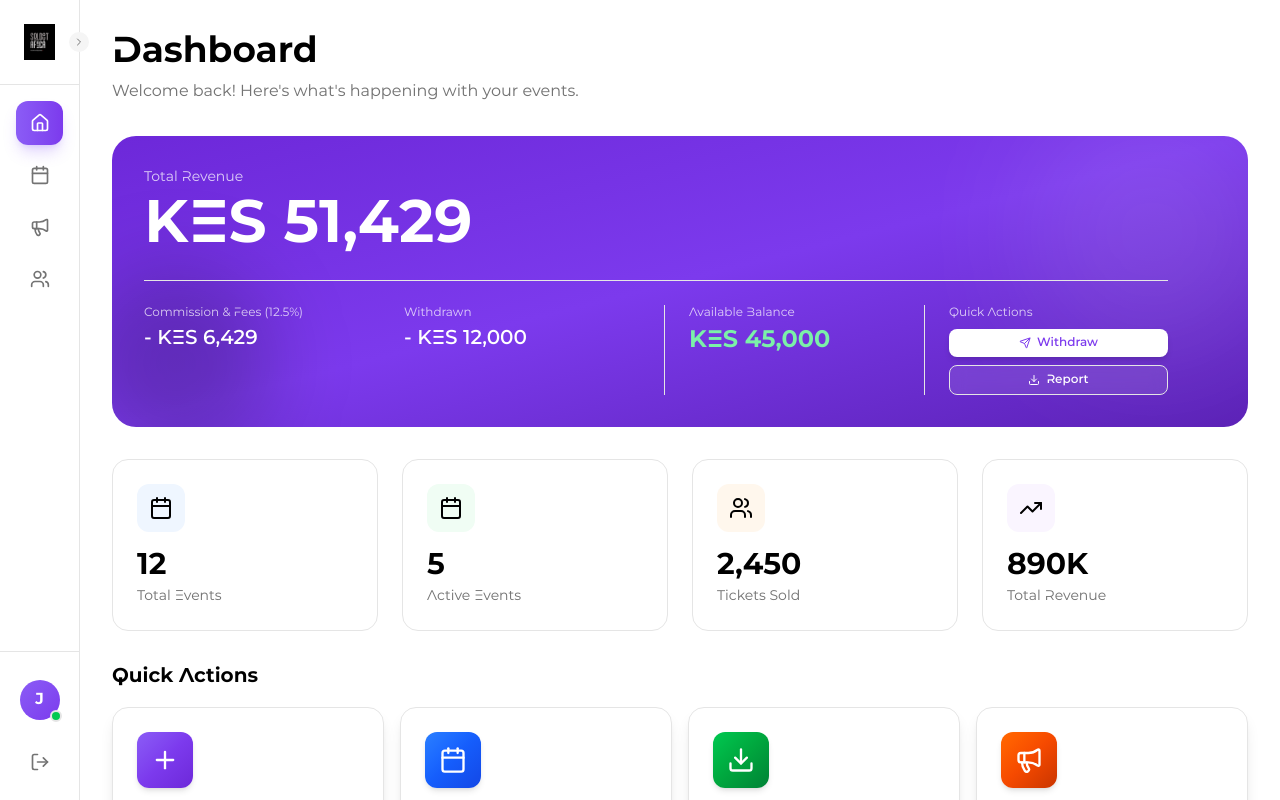
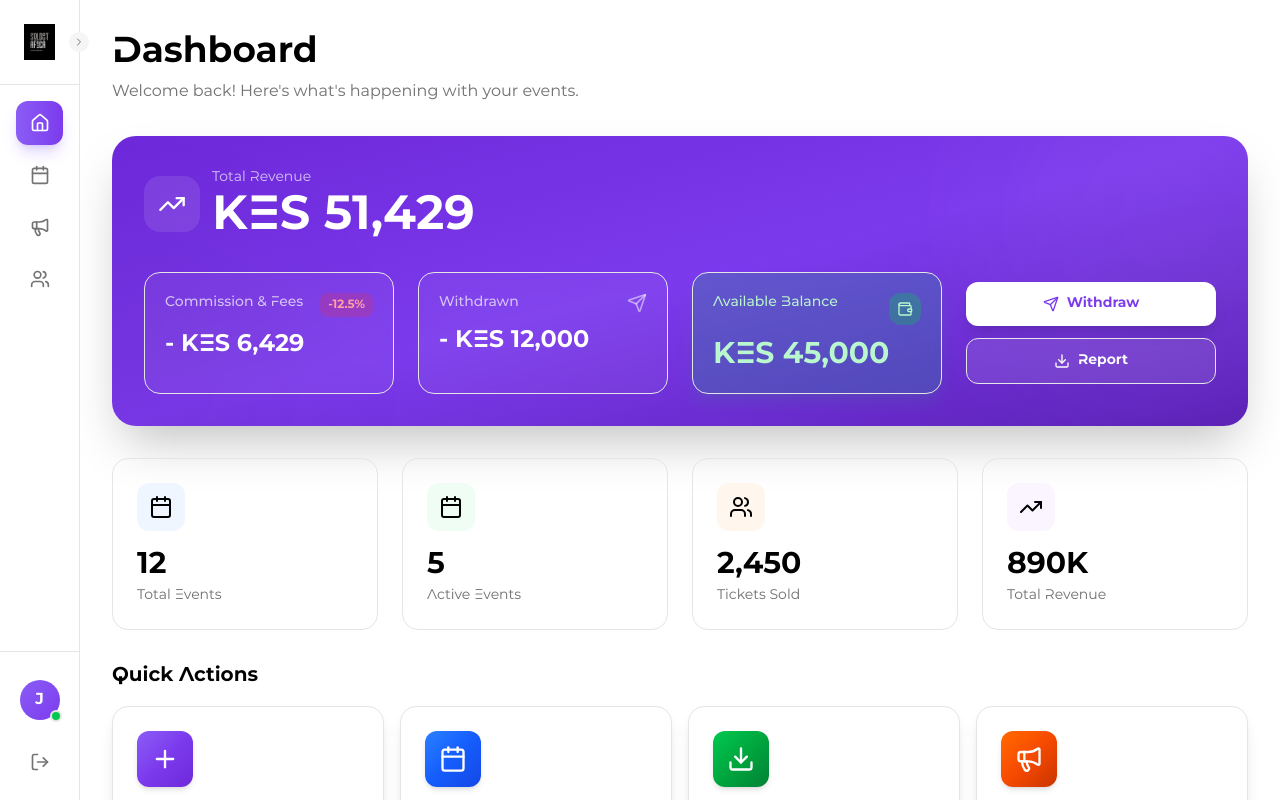
Before and after one commit to StdioX-Labs/web-dashboard, a Next.js app: page /dashboard in a window 1280 px wide. Built offline with nearby package versions, Linux system fonts and the light colour scheme.

Commit message:
events page

```diff
--- a/components/dashboard-home.tsx
+++ b/components/dashboard-home.tsx
@@ -44,64 +44,215 @@ export default function DashboardHome() {
         <p className="text-sm sm:text-base text-muted-foreground">Welcome back! Here&apos;s what&apos;s happening with your events.</p>
       </motion.div>
 
-      {/* Wallet Summary Card - Mobile friendly */}
+      {/* Wallet Card - Responsive Design */}
       <motion.div
         initial={{ opacity: 0, y: 20 }}
         animate={{ opacity: 1, y: 0 }}
         transition={{ delay: 0.1 }}
         className="mb-6 sm:mb-8"
       >
-        <div className="relative overflow-hidden rounded-2xl sm:rounded-3xl bg-gradient-to-br from-[#6d28d9] via-[#7c3aed] to-[#5b21b6] p-4 sm:p-6 lg:p-8 text-white">
-          {/* Subtle accent circles */}
-          <div className="absolute -right-8 -top-8 w-40 h-40 sm:w-64 sm:h-64 rounded-full bg-white/10 blur-3xl" />
-          <div className="absolute -left-8 -bottom-8 w-32 h-32 sm:w-48 sm:h-48 rounded-full bg-black/20 blur-2xl" />
+        {/* Mobile - Credit Card Style */}
+        <div className="md:hidden relative overflow-hidden rounded-2xl bg-gradient-to-br from-[#6d28d9] via-[#7c3aed] to-[#5b21b6] p-6 text-white shadow-2xl max-w-md mx-auto aspect-[1.586/1]">
+          {/* Subtle animated background */}
+          <motion.div
+            animate={{
+              scale: [1, 1.1, 1],
+              opacity: [0.2, 0.3, 0.2]
+            }}
+            transition={{
+              duration: 8,
+              repeat: Infinity,
+              ease: "easeInOut"
+            }}
+            className="absolute -right-12 -top-12 w-48 h-48 rounded-full bg-white/10 blur-2xl"
+          />
 
-          <div className="relative z-10">
-            <div className="max-w-5xl">
-              {/* Total Revenue */}
-              <div className="mb-4 sm:mb-6">
-                <p className="text-xs sm:text-sm opacity-75 mb-1 sm:mb-2">Total Revenue</p>
-                <p className="text-3xl sm:text-4xl lg:text-5xl xl:text-6xl font-bold break-words">
+          <div className="relative z-10 h-full flex flex-col justify-between">
+            {/* Top Section - Available Balance */}
+            <div>
+              <div className="flex items-center gap-2 mb-3">
+                <div className="w-10 h-10 rounded-xl bg-white/10 backdrop-blur-sm flex items-center justify-center">
+                  <Wallet className="w-5 h-5" />
+                </div>
+                <div>
+                  <p className="text-xs opacity-70 uppercase tracking-wider">Available Balance</p>
+                  <p className="text-2xl font-bold">
+                    {dashboardData.wallet.currency} {dashboardData.wallet.balance.toLocaleString()}
+                  </p>
+                </div>
+              </div>
+            </div>
+
+            {/* Middle Section - Stats */}
+            <div className="grid grid-cols-3 gap-3 py-3 border-y border-white/10">
+              <div>
+                <p className="text-xs opacity-60 mb-0.5">Revenue</p>
+                <p className="text-sm font-semibold">
                   {dashboardData.wallet.currency} {(dashboardData.wallet.balance / 0.875).toLocaleString(undefined, { maximumFractionDigits: 0 })}
                 </p>
               </div>
+              <div>
+                <p className="text-xs opacity-60 mb-0.5">Fees</p>
+                <p className="text-sm font-semibold">
+                  - {((dashboardData.wallet.balance / 0.875) * 0.125).toLocaleString(undefined, { maximumFractionDigits: 0 })}
+                </p>
+              </div>
+              <div>
+                <p className="text-xs opacity-60 mb-0.5">Withdrawn</p>
+                <p className="text-sm font-semibold">
+                  - {dashboardData.wallet.pending.toLocaleString()}
+                </p>
+              </div>
+            </div>
 
-              {/* Breakdown */}
-              <div className="grid grid-cols-1 sm:grid-cols-2 lg:grid-cols-4 gap-4 pt-4 sm:pt-6 border-t border-white/20">
-                <div className="pb-4 border-b border-white/10 sm:border-b-0">
-                  <p className="text-xs opacity-75 mb-1">Commission & Fees (12.5%)</p>
-                  <p className="text-base sm:text-lg lg:text-xl font-semibold break-words">
-                    - {dashboardData.wallet.currency} {((dashboardData.wallet.balance / 0.875) * 0.125).toLocaleString(undefined, { maximumFractionDigits: 0 })}
-                  </p>
+            {/* Bottom Section - Actions */}
+            <div className="flex gap-2">
+              <motion.button
+                whileHover={{ scale: 1.02 }}
+                whileTap={{ scale: 0.98 }}
+                className="flex-1 px-4 py-2.5 bg-white/90 text-[#7c3aed] rounded-xl text-sm font-bold transition-all flex items-center justify-center gap-2 shadow-lg hover:bg-white cursor-pointer"
+              >
+                <Send className="w-4 h-4" />
+                Withdraw
+              </motion.button>
+              <motion.button
+                whileHover={{ scale: 1.02 }}
+                whileTap={{ scale: 0.98 }}
+                className="px-4 py-2.5 bg-white/10 hover:bg-white/20 backdrop-blur-sm rounded-xl text-sm font-bold transition-all flex items-center justify-center gap-2 border border-white/20 cursor-pointer"
+              >
+                <Download className="w-4 h-4" />
+              </motion.button>
+            </div>
+          </div>
+        </div>
+
+        {/* Desktop/iPad - Expanded Layout */}
+        <div className="hidden md:block relative overflow-hidden rounded-3xl bg-gradient-to-br from-[#6d28d9] via-[#7c3aed] to-[#5b21b6] p-6 lg:p-8 text-white shadow-2xl">
+          {/* Animated gradient orbs */}
+          <motion.div
+            animate={{
+              scale: [1, 1.2, 1],
+              opacity: [0.3, 0.5, 0.3]
+            }}
+            transition={{
+              duration: 8,
+              repeat: Infinity,
+              ease: "easeInOut"
+            }}
+            className="absolute -right-20 -top-20 w-80 h-80 rounded-full bg-white/10 blur-3xl"
+          />
+          <motion.div
+            animate={{
+              scale: [1.2, 1, 1.2],
+              opacity: [0.2, 0.4, 0.2]
+            }}
+            transition={{
+              duration: 6,
+              repeat: Infinity,
+              ease: "easeInOut"
+            }}
+            className="absolute -left-20 -bottom-20 w-64 h-64 rounded-full bg-black/20 blur-3xl"
+          />
+
+          <div className="relative z-10">
+            {/* Header with Revenue */}
+            <div className="mb-6 lg:mb-8">
+              <div className="flex items-center gap-3 mb-3 lg:mb-4">
+                <div className="w-12 h-12 lg:w-14 lg:h-14 rounded-2xl bg-white/10 backdrop-blur-sm flex items-center justify-center flex-shrink-0">
+                  <TrendingUp className="w-6 h-6 lg:w-7 lg:h-7" />
                 </div>
-                <div className="pb-4 border-b border-white/10 sm:border-b-0">
-                  <p className="text-xs opacity-75 mb-1">Withdrawn</p>
-                  <p className="text-base sm:text-lg lg:text-xl font-semibold break-words">
-                    - {dashboardData.wallet.currency} {dashboardData.wallet.pending.toLocaleString()}
-                  </p>
+                <div className="min-w-0 flex-1">
+                  <p className="text-sm opacity-70 mb-1">Total Revenue</p>
+                  <motion.h2
+                    initial={{ scale: 0.9, opacity: 0 }}
+                    animate={{ scale: 1, opacity: 1 }}
+                    transition={{ delay: 0.3 }}
+                    className="text-3xl lg:text-4xl xl:text-5xl font-bold truncate"
+                  >
+                    {dashboardData.wallet.currency} {(dashboardData.wallet.balance / 0.875).toLocaleString(undefined, { maximumFractionDigits: 0 })}
+                  </motion.h2>
                 </div>
-                <div className="pb-4 border-b border-white/10 lg:border-b-0 lg:border-l lg:border-white/20 lg:pl-6">
-                  <p className="text-xs opacity-75 mb-1">Available Balance</p>
-                  <p className="text-lg sm:text-xl lg:text-2xl font-bold text-green-300 break-words">
-                    {dashboardData.wallet.currency} {dashboardData.wallet.balance.toLocaleString()}
-                  </p>
-                </div>
-                <div className="lg:border-l lg:border-white/20 lg:pl-6">
-                  <p className="text-xs opacity-75 mb-2">Quick Actions</p>
-                  <div className="flex flex-row sm:flex-col gap-2">
-                    <button className="flex-1 sm:flex-none px-3 py-2 sm:py-1.5 bg-white text-[#7c3aed] hover:bg-white/90 rounded-lg text-xs font-semibold transition-all flex items-center justify-center gap-1.5 cursor-pointer shadow-md">
-                      <Send className="w-3 h-3" />
-                      <span className="hidden sm:inline">Withdraw</span>
-                      <span className="sm:hidden">Withdraw</span>
-                    </button>
-                    <button className="flex-1 sm:flex-none px-3 py-2 sm:py-1.5 bg-white/10 hover:bg-white/20 backdrop-blur-sm rounded-lg text-xs font-semibold transition-all flex items-center justify-center gap-1.5 border border-white/20 cursor-pointer">
-                      <Download className="w-3 h-3" />
-                      <span className="hidden sm:inline">Report</span>
-                      <span className="sm:hidden">Report</span>
-                    </button>
+              </div>
+            </div>
+
+            {/* Grid Layout */}
+            <div className="grid grid-cols-2 lg:grid-cols-4 gap-3 lg:gap-4 xl:gap-6">
+              {/* Commission & Fees */}
+              <motion.div
+                initial={{ opacity: 0, y: 10 }}
+                animate={{ opacity: 1, y: 0 }}
+                transition={{ delay: 0.4 }}
+                className="p-4 lg:p-5 rounded-2xl bg-white/5 backdrop-blur-sm border border-white/10 hover:bg-white/10 transition-all duration-300"
+              >
+                <div className="flex items-start justify-between gap-2 mb-3">
+                  <p className="text-xs lg:text-sm text-white/70 font-medium flex-1 min-w-0">Commission & Fees</p>
+                  <div className="px-2 py-1 rounded-lg bg-red-500/20 flex items-center justify-center flex-shrink-0">
+                    <span className="text-[10px] lg:text-xs text-red-300 font-bold whitespace-nowrap">-12.5%</span>
                   </div>
                 </div>
-              </div>
+                <p className="text-lg lg:text-xl xl:text-2xl font-bold truncate">
+                  - {dashboardData.wallet.currency} {((dashboardData.wallet.balance / 0.875) * 0.125).toLocaleString(undefined, { maximumFractionDigits: 0 })}
+                </p>
+              </motion.div>
+
+              {/* Withdrawn */}
+              <motion.div
+                initial={{ opacity: 0, y: 10 }}
+                animate={{ opacity: 1, y: 0 }}
+                transition={{ delay: 0.5 }}
+                className="p-4 lg:p-5 rounded-2xl bg-white/5 backdrop-blur-sm border border-white/10 hover:bg-white/10 transition-all duration-300"
+              >
+                <div className="flex items-start justify-between gap-2 mb-3">
+                  <p className="text-xs lg:text-sm text-white/70 font-medium flex-1 min-w-0">Withdrawn</p>
+                  <Send className="w-4 h-4 lg:w-5 lg:h-5 text-white/50 flex-shrink-0" />
+                </div>
+                <p className="text-lg lg:text-xl xl:text-2xl font-bold truncate">
+                  - {dashboardData.wallet.currency} {dashboardData.wallet.pending.toLocaleString()}
+                </p>
+              </motion.div>
+
+              {/* Available Balance */}
+              <motion.div
+                initial={{ opacity: 0, y: 10 }}
+                animate={{ opacity: 1, y: 0 }}
+                transition={{ delay: 0.6 }}
+                className="p-4 lg:p-5 rounded-2xl bg-gradient-to-br from-green-500/20 to-emerald-500/20 backdrop-blur-sm border border-green-400/30 shadow-lg shadow-green-500/10"
+              >
+                <div className="flex items-start justify-between gap-2 mb-3">
+                  <p className="text-xs lg:text-sm text-green-200 font-medium flex-1 min-w-0">Available Balance</p>
+                  <div className="w-7 h-7 lg:w-8 lg:h-8 rounded-xl bg-green-500/30 flex items-center justify-center flex-shrink-0">
+                    <Wallet className="w-3.5 h-3.5 lg:w-4 lg:h-4 text-green-200" />
+                  </div>
+                </div>
+                <p className="text-xl lg:text-2xl xl:text-3xl font-bold text-green-200 truncate">
+                  {dashboardData.wallet.currency} {dashboardData.wallet.balance.toLocaleString()}
+                </p>
+              </motion.div>
+
+              {/* Quick Actions */}
+              <motion.div
+                initial={{ opacity: 0, y: 10 }}
+                animate={{ opacity: 1, y: 0 }}
+                transition={{ delay: 0.7 }}
+                className="flex flex-col gap-2 lg:gap-3 justify-center"
+              >
+                <motion.button
+                  whileHover={{ scale: 1.02 }}
+                  whileTap={{ scale: 0.98 }}
+                  className="w-full px-3 lg:px-4 py-2.5 lg:py-3 bg-white text-[#7c3aed] rounded-xl text-xs lg:text-sm font-bold transition-all flex items-center justify-center gap-2 shadow-lg hover:shadow-xl cursor-pointer"
+                >
+                  <Send className="w-3.5 h-3.5 lg:w-4 lg:h-4" />
+                  <span>Withdraw</span>
+                </motion.button>
+                <motion.button
+                  whileHover={{ scale: 1.02 }}
+                  whileTap={{ scale: 0.98 }}
+                  className="w-full px-3 lg:px-4 py-2.5 lg:py-3 bg-white/10 hover:bg-white/20 backdrop-blur-sm rounded-xl text-xs lg:text-sm font-bold transition-all flex items-center justify-center gap-2 border border-white/20 cursor-pointer"
+                >
+                  <Download className="w-3.5 h-3.5 lg:w-4 lg:h-4" />
+                  <span>Report</span>
+                </motion.button>
+              </motion.div>
             </div>
           </div>
         </div>
--- a/components/events-page.tsx
+++ b/components/events-page.tsx
@@ -123,37 +123,6 @@ export default function EventsPage() {
             <Plus className="w-4 h-4 sm:w-5 sm:h-5" />
             Create Event
           </Link>
-        </div>
-
-        {/* Summary Stats */}
-        <div className="grid grid-cols-2 lg:grid-cols-4 gap-3 sm:gap-4">
-          {[
-            { label: "Total Events", value: stats.totalEvents, icon: Calendar, color: "from-blue-500 to-blue-600" },
-            { label: "Active", value: stats.activeEvents, icon: CheckCircle, color: "from-green-500 to-green-600" },
-            { label: "Pending", value: stats.pendingEvents, icon: Clock, color: "from-orange-500 to-orange-600" },
-            { label: "Total Revenue", value: `KES ${(stats.totalRevenue / 1000).toFixed(0)}K`, icon: TrendingUp, color: "from-purple-500 to-purple-600" },
-          ].map((stat, index) => {
-            const Icon = stat.icon
-            return (
-              <motion.div
-                key={stat.label}
-                initial={{ opacity: 0, y: 20 }}
-                animate={{ opacity: 1, y: 0 }}
-                transition={{ delay: 0.1 + index * 0.05 }}
-                className="rounded-xl sm:rounded-2xl border border-border bg-card p-4 sm:p-5"
-              >
-                <div className="flex items-center gap-3 mb-2">
-                  <div className={cn("w-10 h-10 rounded-lg bg-gradient-to-br flex items-center justify-center", stat.color)}>
-                    <Icon className="w-5 h-5 text-white" />
-                  </div>
-                  <div className="flex-1 min-w-0">
-                    <p className="text-xl sm:text-2xl font-bold truncate">{stat.value}</p>
-                  </div>
-                </div>
-                <p className="text-xs sm:text-sm text-muted-foreground">{stat.label}</p>
-              </motion.div>
-            )
-          })}
         </div>
       </motion.div>
 
@@ -283,6 +252,18 @@ export default function EventsPage() {
                       </div>
                     </div>
 
+                    {/* Pending Approval Message */}
+                    {event.status === "pending" && (
+                      <div className="mb-4 p-3 rounded-lg bg-orange-50 dark:bg-orange-950/20 border border-orange-200 dark:border-orange-900/30">
+                        <div className="flex items-start gap-2">
+                          <Clock className="w-4 h-4 text-orange-600 dark:text-orange-400 flex-shrink-0 mt-0.5" />
+                          <p className="text-xs sm:text-sm text-orange-800 dark:text-orange-300">
+                            <span className="font-semibold">Under Review:</span> The SoldOutAfrica team is reviewing your event.
+                          </p>
+                        </div>
+                      </div>
+                    )}
+
                     {/* Progress Bar */}
                     <div className="mb-4">
                       <div className="h-2 bg-secondary rounded-full overflow-hidden">
```
Also changed, not shown: components/event-detail-page.tsx (+34 -1 lines).
